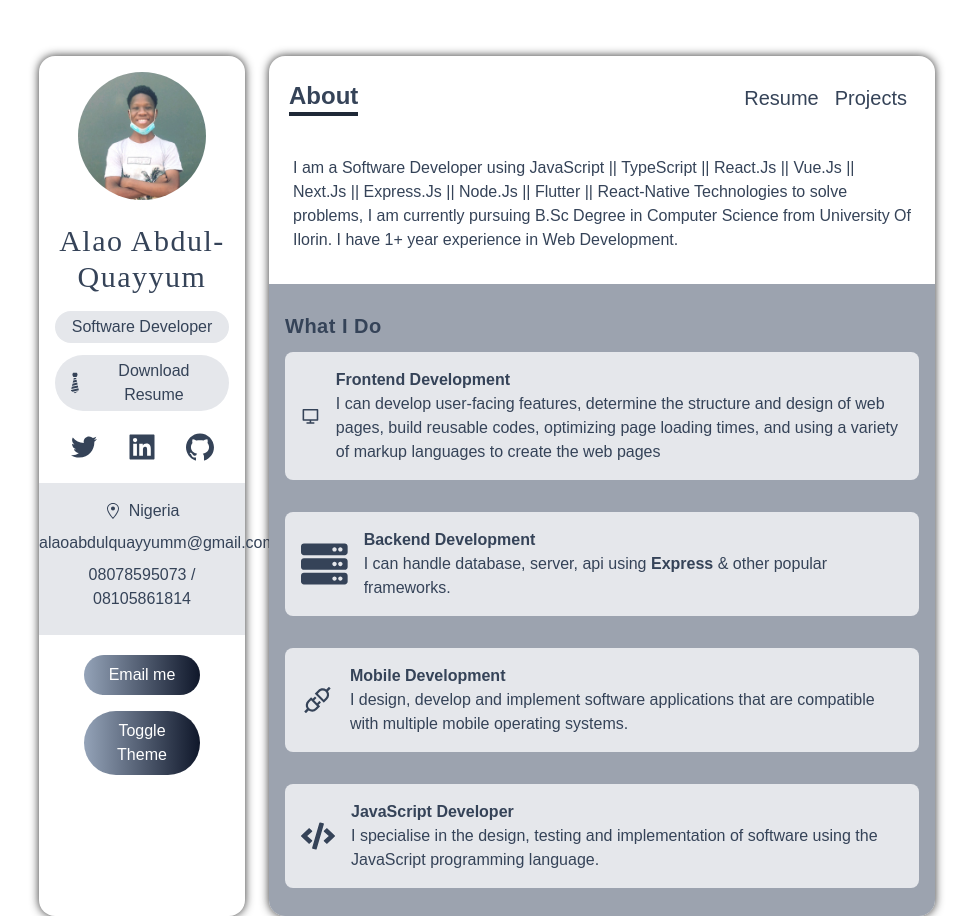
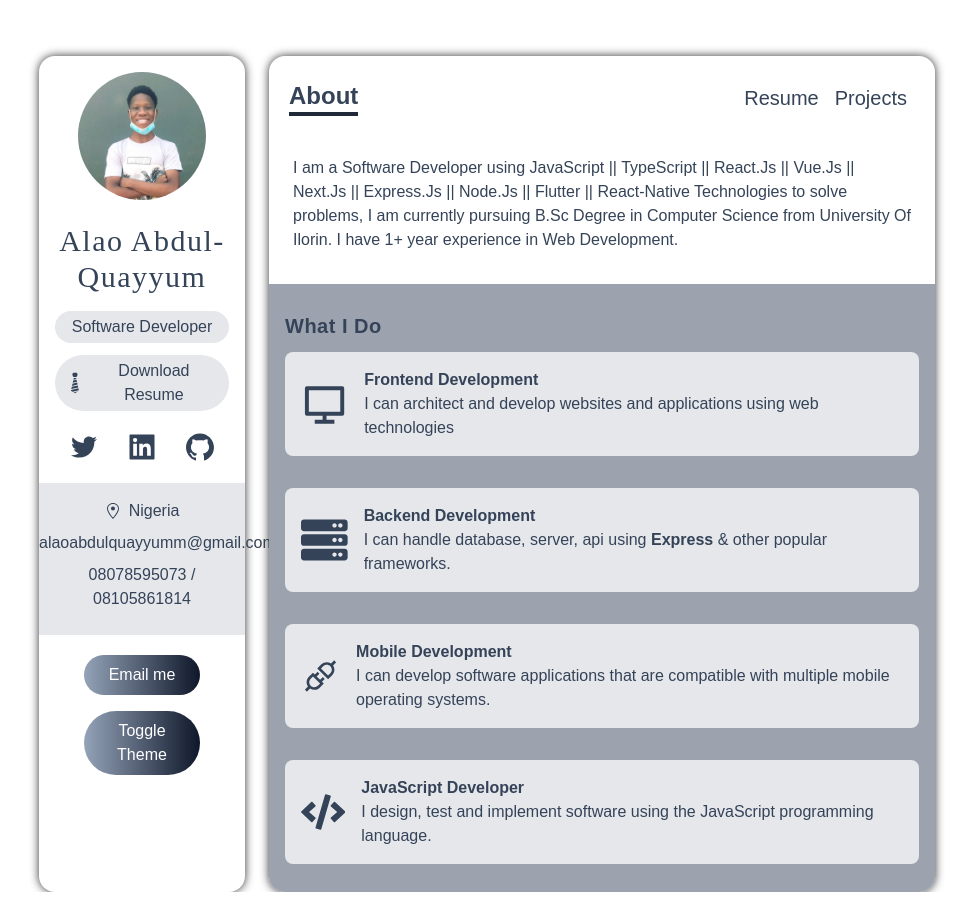
Before and after one commit to AbdulQuayyum/portfolio, a Next.js app: page / in a window 1280 px wide. Shown: the whole page, without its empty margins (153-1126 px from the left). After the commit the page ends 892 px from the top, so only its background shows below. Built offline with nearby package versions, Linux system fonts and the light colour scheme.

Commit message:
first commit

```diff
--- a/data.ts
+++ b/data.ts
@@ -11,7 +11,7 @@ export const services: Service[] = [
     Icon: RiComputerLine,
     title: "Frontend Development",
     about:
-      "I can develop user-facing features, determine the structure and design of web pages, build reusable codes, optimizing page loading times, and using a variety of markup languages to create the web pages ",
+      "I can architect and develop websites and applications using web technologies ",
   },
   {
     Icon: FaServer,
@@ -23,13 +23,13 @@ export const services: Service[] = [
     Icon: AiOutlineApi,
     title: "Mobile Development",
     about:
-      "I design, develop and implement software applications that are compatible with multiple mobile operating systems.",
+      "I can develop software applications that are compatible with multiple mobile operating systems.",
   },
   {
     Icon: FaCode,
     title: "JavaScript Developer",
     about:
-      "I specialise in the design, testing and implementation of software using the JavaScript programming language."
+      "I design, test and implement software using the JavaScript programming language."
   }
 
 ];
```
